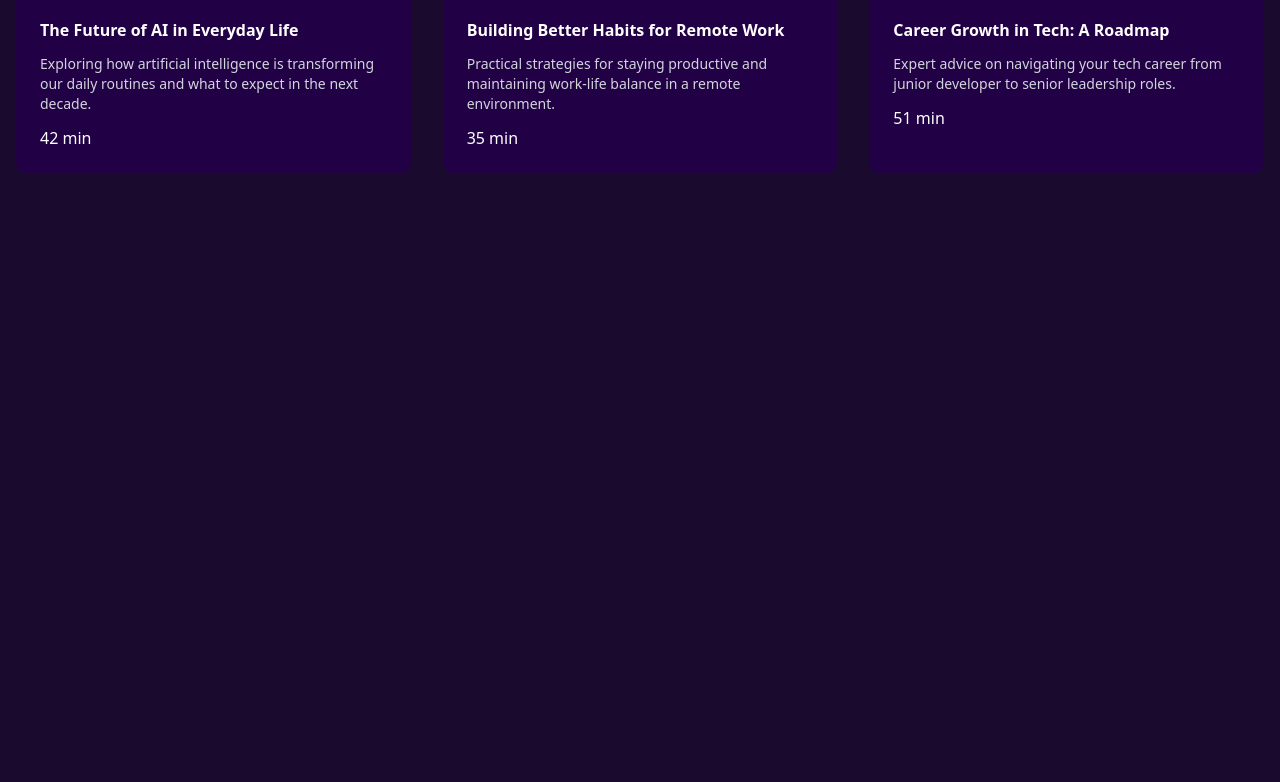
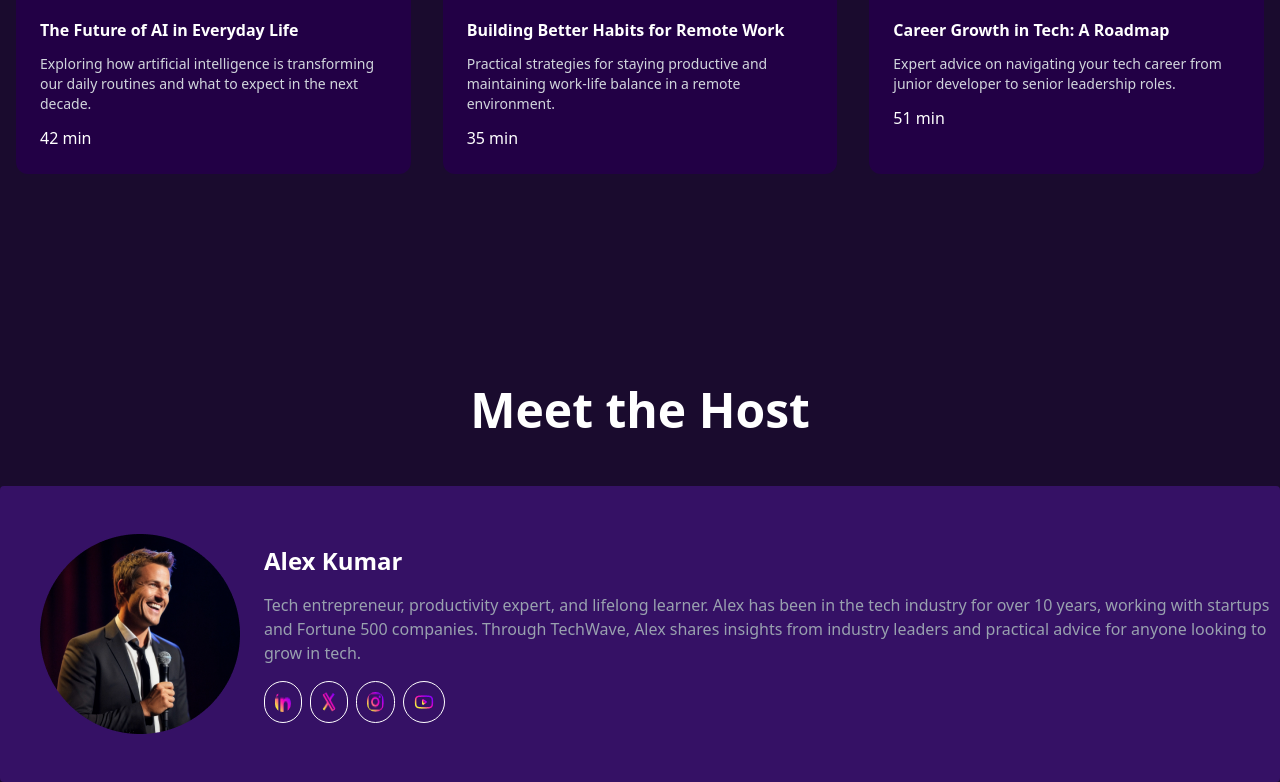
Before and after one commit to Turjopro/asssigment2n, a plain HTML site: page index.html in a window 1280 px wide. Shown: the part 2545-3327 px from the top of the page. Before the commit the page ends 2799 px from the top, so only its background shows below. Drawn offline with nearby package versions, Linux system fonts and the light colour scheme.

Commit message:
complete host section

```diff
--- a/index.html
+++ b/index.html
@@ -186,7 +186,8 @@
 
             <div class="grid lg:grid-cols-3 gap-8 mt-12">
                 <div class="bg-[#220045] rounded-xl">
-                    <iframe class="w-full h-48 rounded" src="https://www.youtube.com/embed/mzPxo7Y6JyA?si=1HAUDgO30mVZOCBt"></iframe>
+                    <iframe class="w-full h-48 rounded"
+                        src="https://www.youtube.com/embed/mzPxo7Y6JyA?si=1HAUDgO30mVZOCBt"></iframe>
                     <div class="p-[24px]">
                         <h3 class="font-bold mt-4">The Future of AI in Everyday Life</h3>
                         <p class="text-gray-300 text-sm mt-[12px] mb-[12px] ">Exploring how artificial intelligence is
@@ -195,26 +196,51 @@
                     </div>
                 </div>
 
-                  <div class="bg-[#220045] rounded-xl">
-                    <iframe class="w-full h-48 rounded" src="https://www.youtube.com/embed/mzPxo7Y6JyA?si=1HAUDgO30mVZOCBt"></iframe>
+                <div class="bg-[#220045] rounded-xl">
+                    <iframe class="w-full h-48 rounded"
+                        src="https://www.youtube.com/embed/mzPxo7Y6JyA?si=1HAUDgO30mVZOCBt"></iframe>
                     <div class="p-[24px]">
                         <h3 class="font-bold mt-4">Building Better Habits for Remote Work</h3>
-                        <p class="text-gray-300 text-sm mt-[12px] mb-[12px] ">Practical strategies for staying productive and maintaining work-life balance in a remote environment.</p>
+                        <p class="text-gray-300 text-sm mt-[12px] mb-[12px] ">Practical strategies for staying
+                            productive and maintaining work-life balance in a remote environment.</p>
                         <p>35 min</p>
                     </div>
                 </div>
 
-                  <div class="bg-[#220045] rounded-xl">
-                    <iframe class="w-full h-48 rounded" src="https://www.youtube.com/embed/mzPxo7Y6JyA?si=1HAUDgO30mVZOCBt"></iframe>
+                <div class="bg-[#220045] rounded-xl">
+                    <iframe class="w-full h-48 rounded"
+                        src="https://www.youtube.com/embed/mzPxo7Y6JyA?si=1HAUDgO30mVZOCBt"></iframe>
                     <div class="p-[24px]">
                         <h3 class="font-bold mt-4">Career Growth in Tech: A Roadmap</h3>
-                        <p class="text-gray-300 text-sm mt-[12px] mb-[12px] ">Expert advice on navigating your tech career from junior developer to senior leadership roles.</p>
+                        <p class="text-gray-300 text-sm mt-[12px] mb-[12px] ">Expert advice on navigating your tech
+                            career from junior developer to senior leadership roles.</p>
                         <p>51 min</p>
                     </div>
                 </div>
             </div>
         </section>
-
+        <!-- Host section -->
+        <section class="lg:mt-[120px]">
+            <h2 class="text-center font-bold text-[48px] mb-[40px]">Meet the Host</h2>
+            <div
+                class="max-w-7xl mx-auto py-[48px] pl-[40px] bg-[#351165] rounded flex flex-col lg:flex-row items-center gap-6">
+                <img class="w-[200] h-[200px]" src="./assets/host.png" class="w-40 rounded-full" />
+                <div class="lg:text-left text-center">
+                    <h3 class="text-2xl font-bold">Alex Kumar</h3>
+                    <p class="text-gray-400 mt-4">
+                        Tech entrepreneur, productivity expert, and lifelong learner. Alex has been in the tech industry
+                        for over 10 years, working with startups and Fortune 500 companies. Through TechWave, Alex
+                        shares insights from industry leaders and practical advice for anyone looking to grow in tech.
+                    </p>
+                    <div class="flex gap-2 mt-4 lg:pl-0 pl-[170px]">
+                        <img class="border rounded-full p-[10px]" src="./assets/linkedin.png" alt="">
+                        <img class="border rounded-full p-[10px]" src="./assets/x.png" alt="">
+                        <img class="border rounded-full p-[10px]" src="./assets/instagram.png" alt="">
+                        <img class="border rounded-full p-[10px]" src="./assets/youtube.png" alt="">
+                    </div>
+                </div>
+            </div>
+        </section>
     </main>
 </body>
 
```
